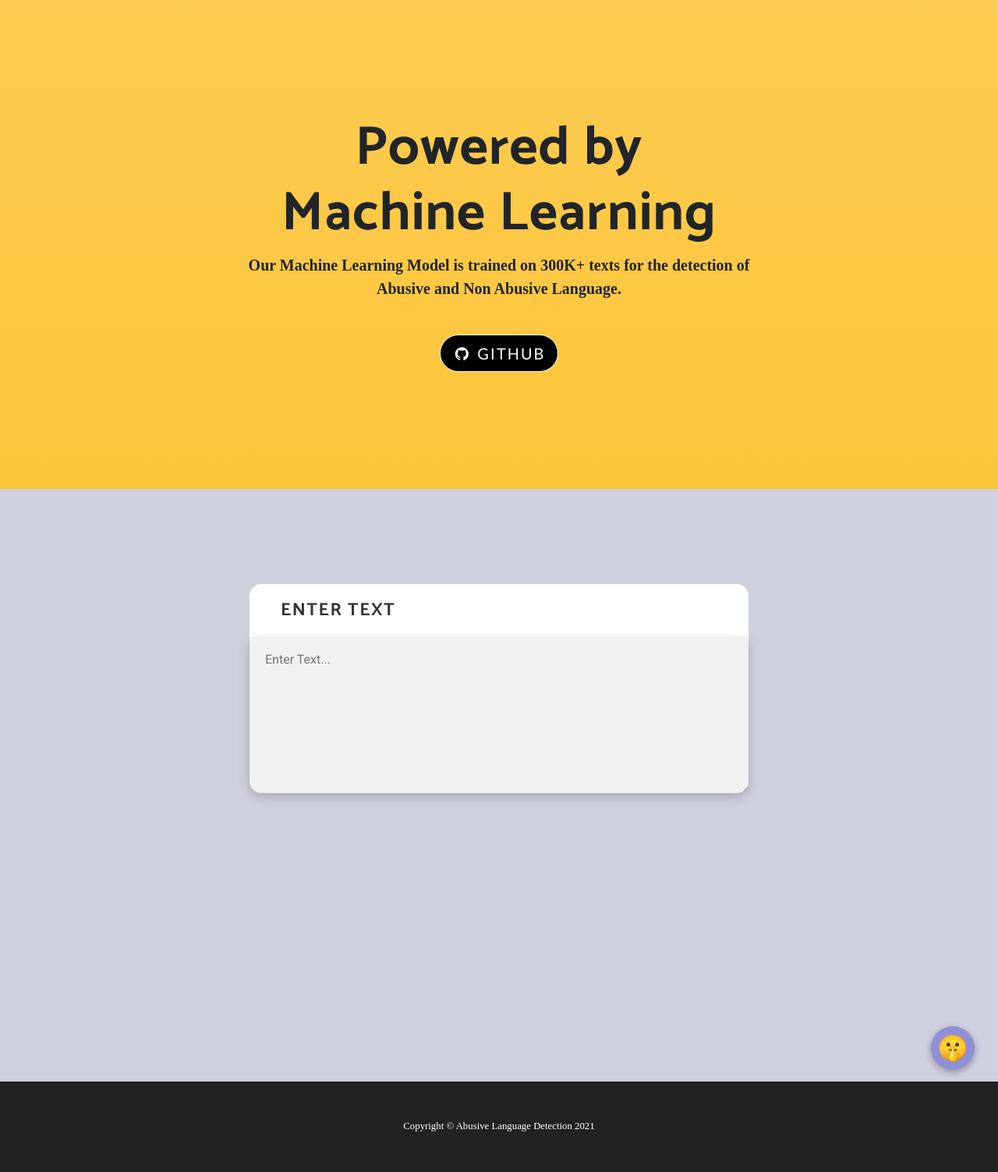
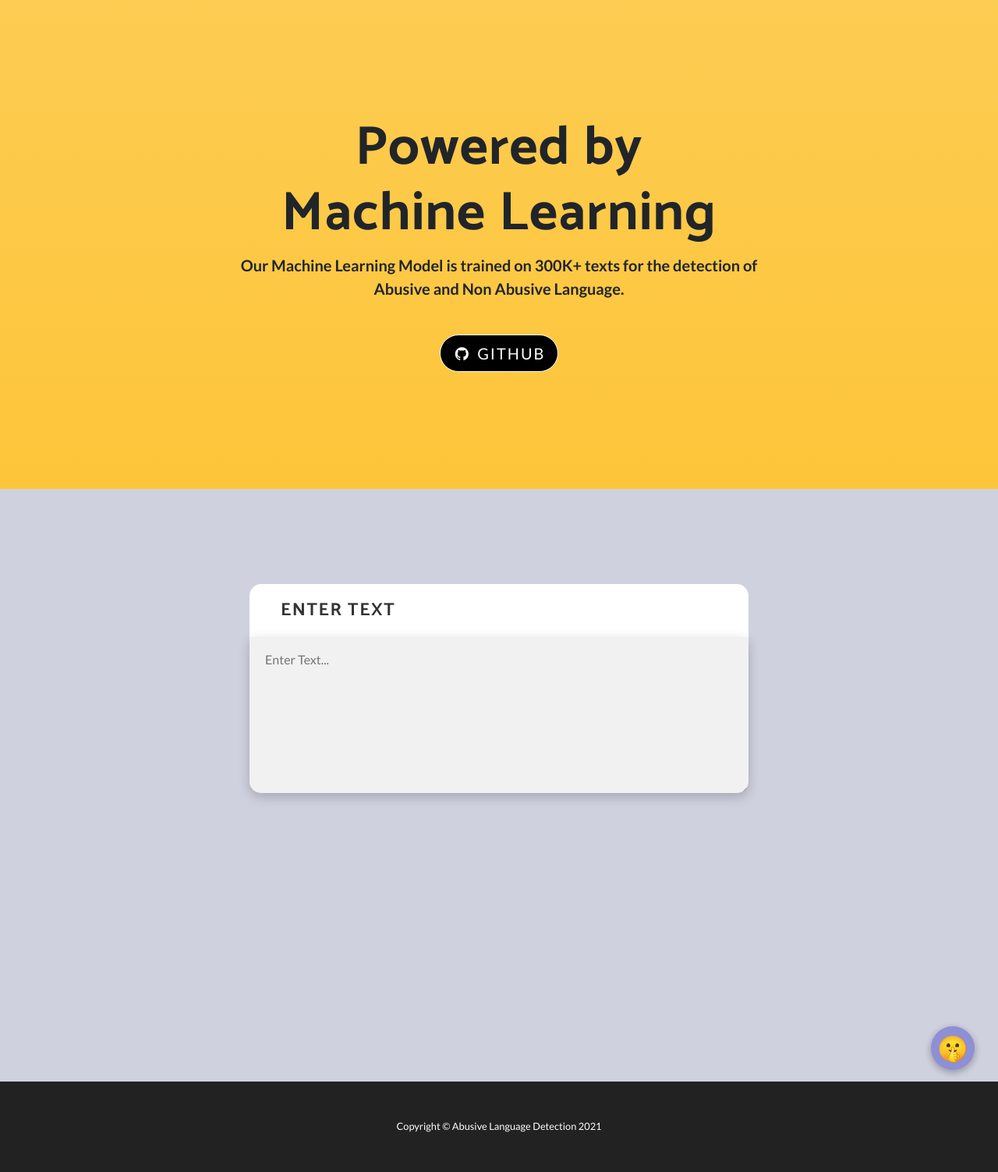
Before and after one commit to Sumit189/Abusive-Language-Detection, a Flask app: page / in a window 1280 px wide. Shown: the part 801-2304 px from the top of the page at 78% size. Run offline with Flask 2, Linux system fonts and the light colour scheme; parts of the project's set-up code (start-up, migrations or seed data) failed here and were passed over; some libraries are stand-ins or nearby versions.

Commit message:
Update style.css

```diff
--- a/static/style.css
+++ b/static/style.css
@@ -8,7 +8,6 @@ body::-webkit-scrollbar {
 }
 
 .form {
-  font-family: "Roboto";
   width: 50vw;
   margin: -10% auto;
   background: transparent;
@@ -65,7 +64,6 @@ body::-webkit-scrollbar {
 p{
   font-weight: bold;
   font-size: 20px;
-  font-family: 'Bree Serif', serif;
 }
 
 img{
```
